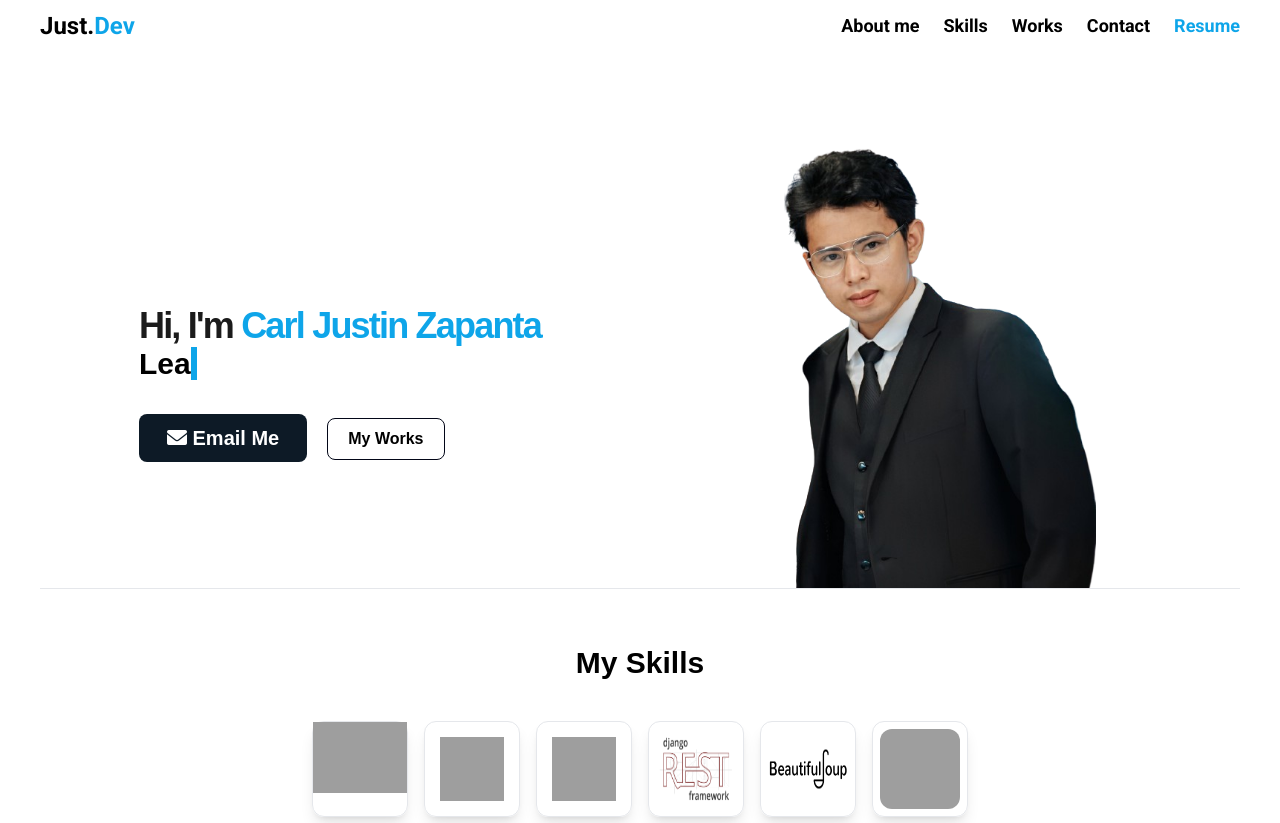
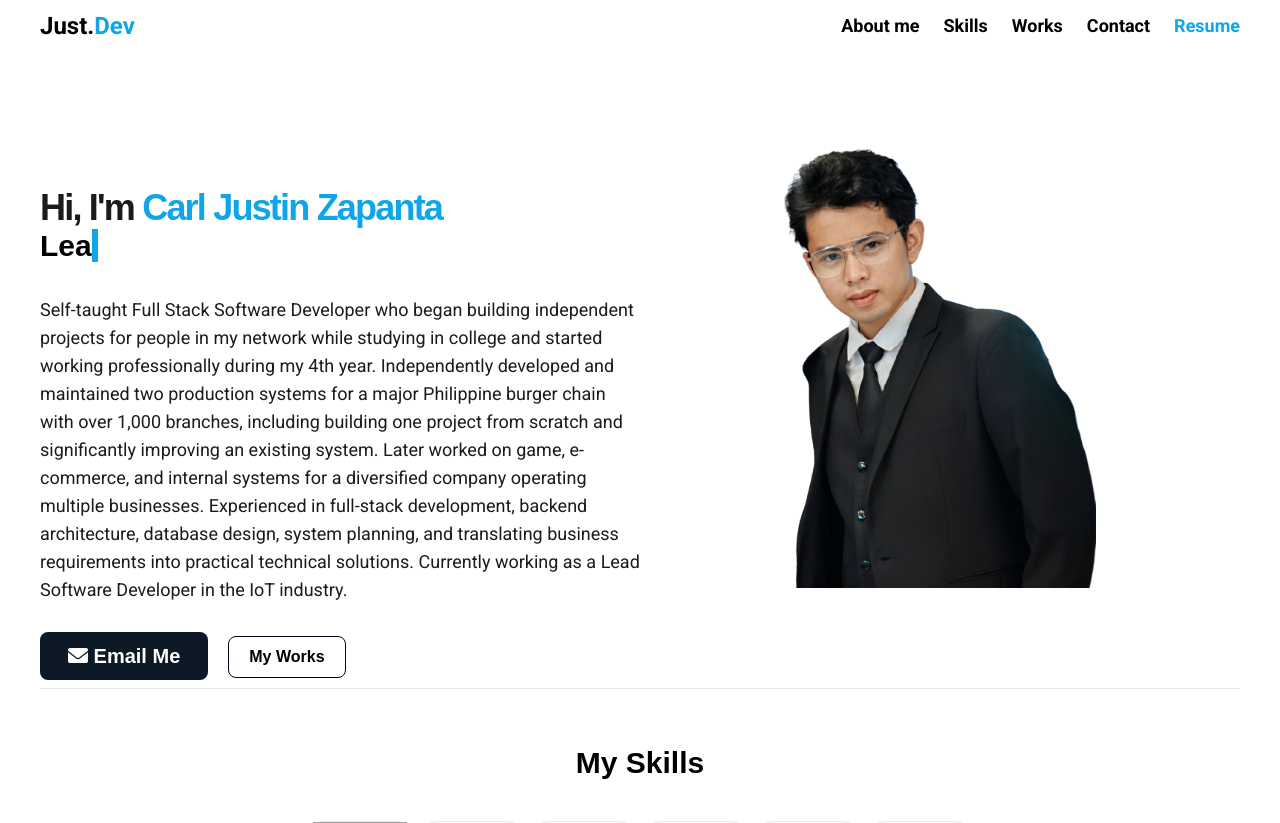
Before and after one commit to justinzapanta/Portfolio, a Django app: page / in a window 1280 px wide. Shown: the top 823 px of the page. Run offline with Django 5.2, Linux system fonts and the light colour scheme; data comes from the database, SQL or seed files in the repository; grey boxes are pictures that could not be loaded.

Commit message:
Revise personal description in base.html
Updated personal description to include professional experience and skills.

```diff
--- a/main/templates/main/parts/base.html
+++ b/main/templates/main/parts/base.html
@@ -95,6 +95,12 @@
                     </h1>
 
                     <p class="md:text-lg font-roboto md:mt-8 mt-5 text-[#1B1B1B]">
+                        Self-taught Full Stack Software Developer who began building independent projects for people in my network while studying in college and started working professionally during my 4th year.
+                        Independently developed and maintained two production systems for a major Philippine burger chain with over 1,000 branches,
+                        including building one project from scratch and significantly improving an existing system. Later worked on game, e-commerce,
+                        and internal systems for a diversified company operating multiple businesses. Experienced in full-stack development, backend
+                        architecture, database design, system planning, and translating business requirements into practical technical solutions.
+                        Currently working as a Lead Software Developer in the IoT industry.
                     </p>
 
                     <div class="flex flex-wrap space-x-5 mt-5 md:mt-7 md:mb-0 mb-6">
```
